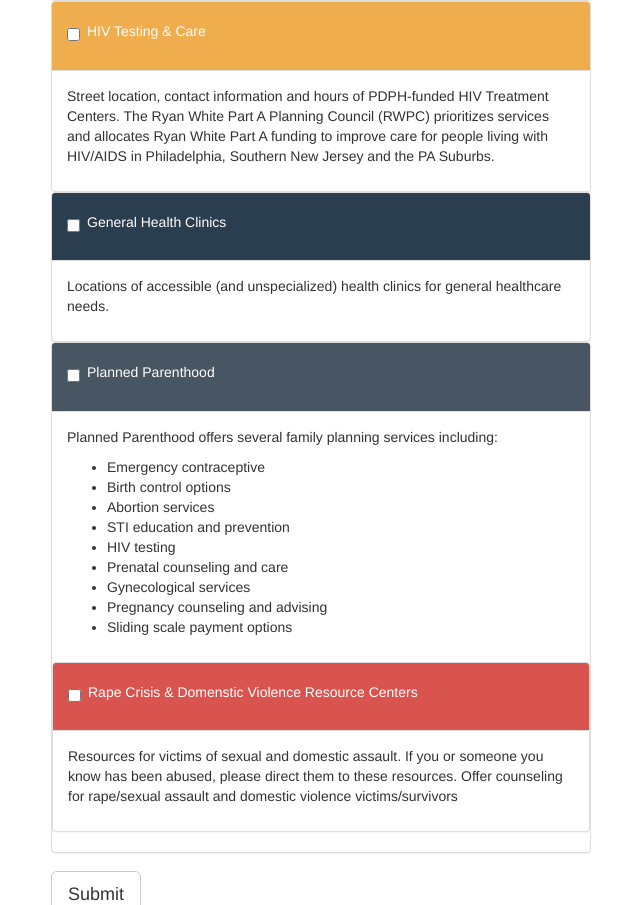
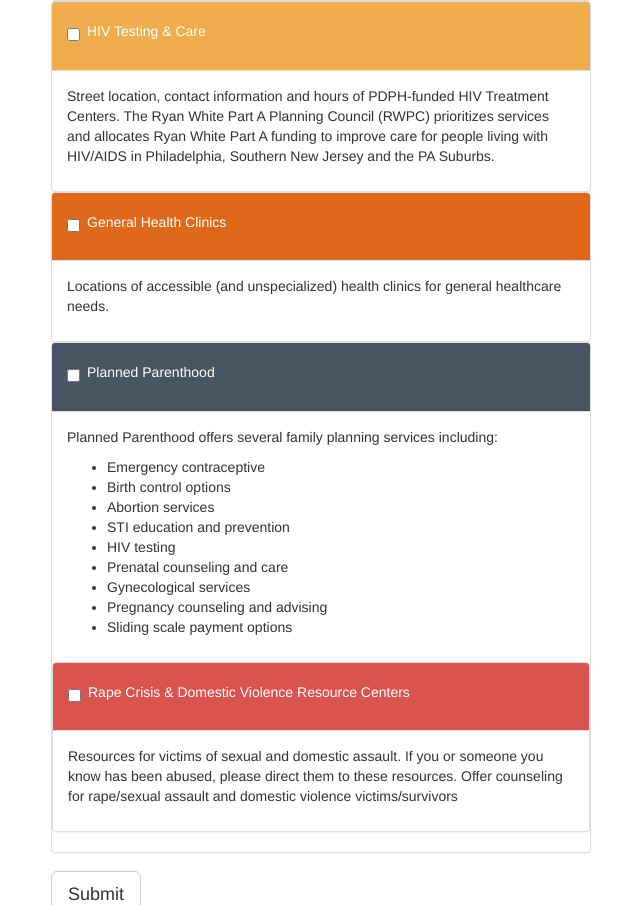
Before and after one commit to sjaoudi/codefest, a Django app: page /search in a window 1280 px wide. Shown: the part 559-1464 px from the top of the page, without its empty margins (34-674 px from the left). Run offline with Django 3.2, Linux system fonts and the light colour scheme; some libraries are stand-ins or nearby versions.

Commit message:
more color

```diff
--- a/codefest/healthphilly/templates/search.html
+++ b/codefest/healthphilly/templates/search.html
@@ -29,7 +29,7 @@
           </h4>
         </div>
         <div id="collapseOne" class="panel-collapse collapse in" role="tabpanel" aria-labelledby="headingOne">
-          <div class="panel-body">
+          <div class="panel-body" style="background-color: ;">
             Street location and hours of stores and organizations that distribute PDPH Freedom Condom-branded condoms.
           </div>
         </div>
@@ -98,7 +98,7 @@
 
           <div class="panel-group" id="accordion" role="tablist" aria-multiselectable="true">
             <div class="panel panel-default">
-              <div class="panel-heading" role="tab" id="headingFour" style="background-color:#2b3e50">
+              <div class="panel-heading" role="tab" id="headingFour" style="background-color:#df691a">
                 <h4 class="panel-title">
                   <div class="checkbox">
                     <label>
@@ -161,7 +161,7 @@
                         <label>
                           <input type="checkbox" value="">
                             <a role="button" data-toggle="collapse" data-parent="#accordion" href="#collapseSix" aria-expanded="true" aria-controls="collapseOne">
-                              <h5>Rape Crisis & Domenstic Violence Resource Centers</h5>
+                              <h5>Rape Crisis & Domestic Violence Resource Centers</h5>
                             </a>
                           </input>
                         </label>
@@ -248,7 +248,7 @@
           {% elif location.tag == "HIV" %}
           <tr class="warning">
           {% elif location.tag == "health_center" %}
-          <tr>
+          <tr background-color="#df691a">
           {% elif location.tag == "planned_parenthood" %}
           <tr class="active">
           {% elif location.tag == "assault" %}
```
